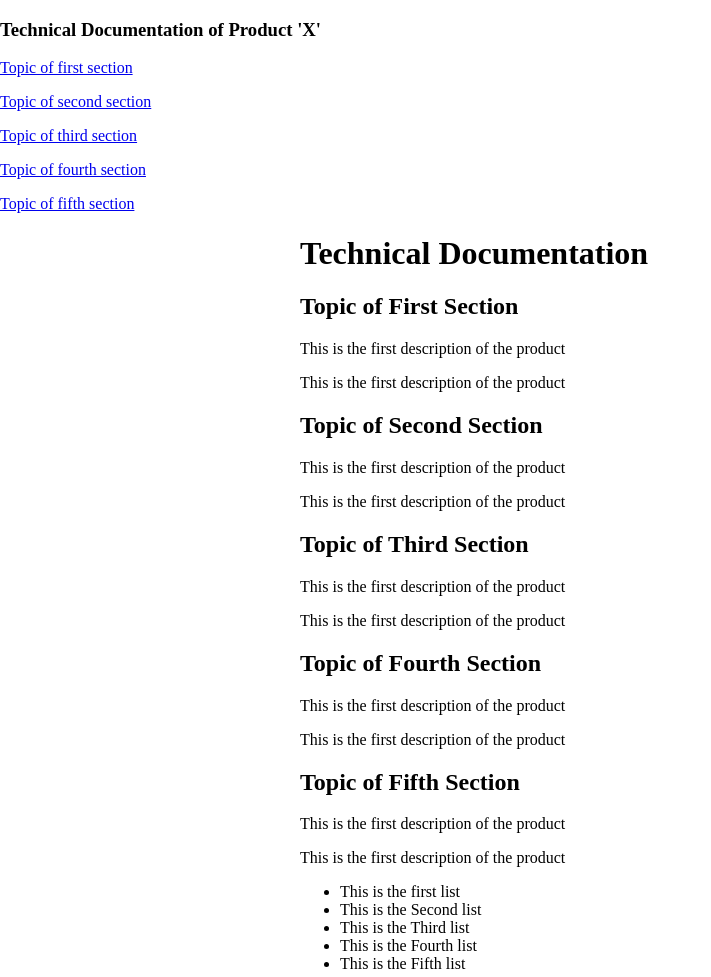
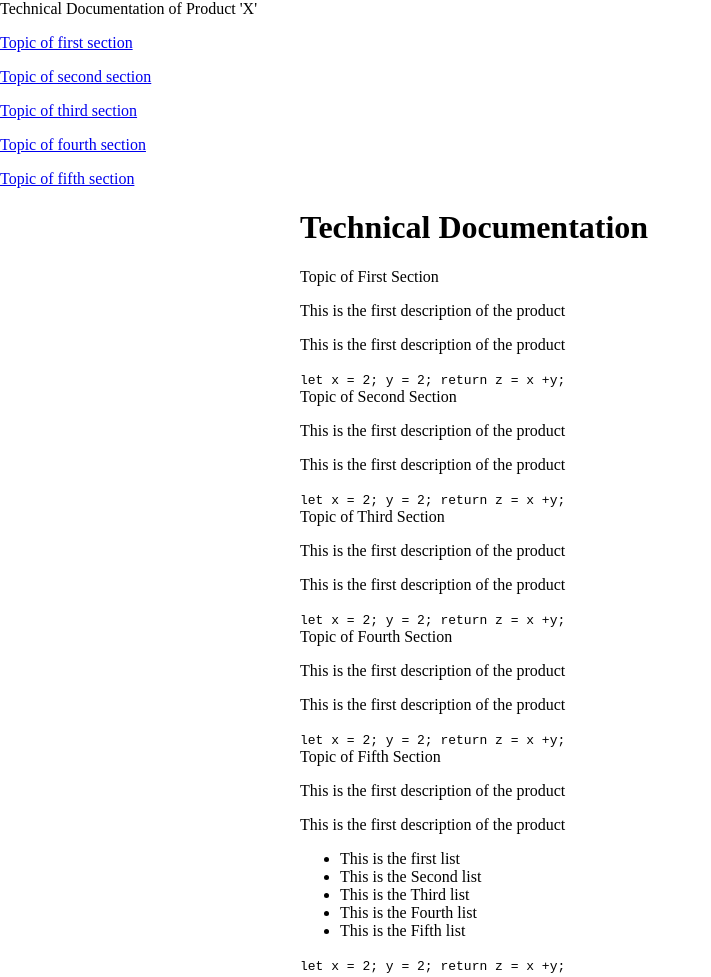
Before and after one commit to uchennaanya/TechnicalDocumentation, a plain HTML site: page index.html in a window 1280 px wide. Shown: the whole page, without its empty margins (0-711 px from the left). Drawn offline with Linux system fonts and the light colour scheme.

Commit message:
some modification on the sections and styles

```diff
--- a/index.html
+++ b/index.html
@@ -5,53 +5,75 @@
     </head>
     <body>
         <nav id="navbar">
-            <h3>Technical Documentation of Product 'X'</h3>
-            <a href="#first" class="nav_link">
+            <header>Technical Documentation of Product 'X'</header>
+            <a href="#Topic_of_First_Section" class="nav-link">
                 <p>Topic of first section</p>
             </a>
-            <a href="#second" class="nav_link">
+            <a href="#Topic_of_Second_Section" class="nav-link">
                 <p>Topic of second section</p>
             </a>
-            <a href="#third" class="nav_link">
+            <a href="#Topic_of_Third_Section" class="nav-link">
                 <p>Topic of third section</p>
             </a>
-            <a href="#fourth" class="nav_link">
+            <a href="#Topic_of_Fourth_Section" class="nav-link">
                 <p>Topic of fourth section</p>
             </a>
-            <a href="#fifth" class="nav_link">
+            <a href="#Topic_of_Fourth_Section" class="nav-link">
                 <p>Topic of fifth section</p>
             </a>
 
         </nav>
         <main id="main-doc">
             <h1>Technical Documentation</h1>
-            <a name="first"></a>
+
             <section class="main-section" id="Topic_of_First_Section">
-                <h1>Topic of First Section</h1>
+
+                <header>Topic of First Section</header>
+                <a name="first" ></a>
                 <p> This is the first description of the product </p>
                 <p> This is the first description of the product </p>
+                <code>
+                  let x = 2; y = 2; return z = x +y;
+                </code>
             </section>
-            <a name="second"></a>
+
             <section class="main-section" id="Topic_of_Second_Section">
-                <h1>Topic of Second Section</h1>
+
+                <header>Topic of Second Section</header>
+                <a name="second" ></a>
                 <p> This is the first description of the product </p>
                 <p> This is the first description of the product </p>
+                <code>
+                  let x = 2; y = 2; return z = x +y;
+                </code>
             </section>
-            <a name="third"></a>
+
             <section class="main-section" id="Topic_of_Third_Section">
-                <h1>Topic of Third Section</h1>
+
+                <header>Topic of Third Section</header>
+                <a name="third" ></a>
                 <p> This is the first description of the product </p>
                 <p> This is the first description of the product </p>
+                <code>
+                  let x = 2; y = 2; return z = x +y;
+                </code>
             </section>
-            <a name="fourth"></a>
+
             <section class="main-section" id="Topic_of_Fourth_Section">
-                <h1>Topic of Fourth Section</h1>
+
+                <header>Topic of Fourth Section</header>
+                <a name="fourth" ></a>
                 <p> This is the first description of the product </p>
                 <p> This is the first description of the product </p>
+                <code>
+                  let x = 2; y = 2; return z = x +y;
+                </code>
             </section>
-            <a name="fifth"></a>
+
             <section class="main-section" id="Topic_of_Fifth_Section">
-                <h1>Topic of Fifth Section</h1>
+
+                <header>Topic of Fifth Section</header>
+                <a name="fifth" ></a>
                 <p> This is the first description of the product </p>
                 <p> This is the first description of the product </p>
                 <ul>
@@ -61,9 +83,17 @@
                     <li>This is the Fourth list</li>
                     <li>This is the Fifth list</li>
                 </ul>
-
+                <code>
+                  let x = 2; y = 2; return z = x +y;
+                </code>
             </section>
 
         </main>
+
+
+        <script src="https://cdn.freecodecamp.org/testable-projects-fcc/v1/bundle.js"></script>
+
+
+
     </body>
 </html>
```
